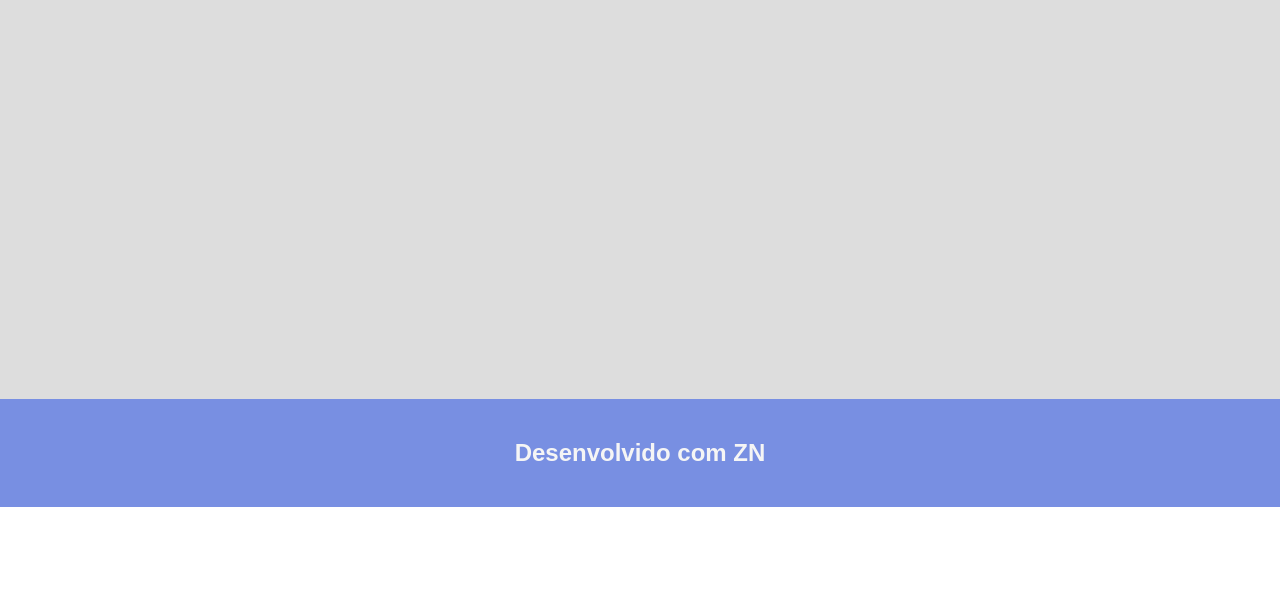
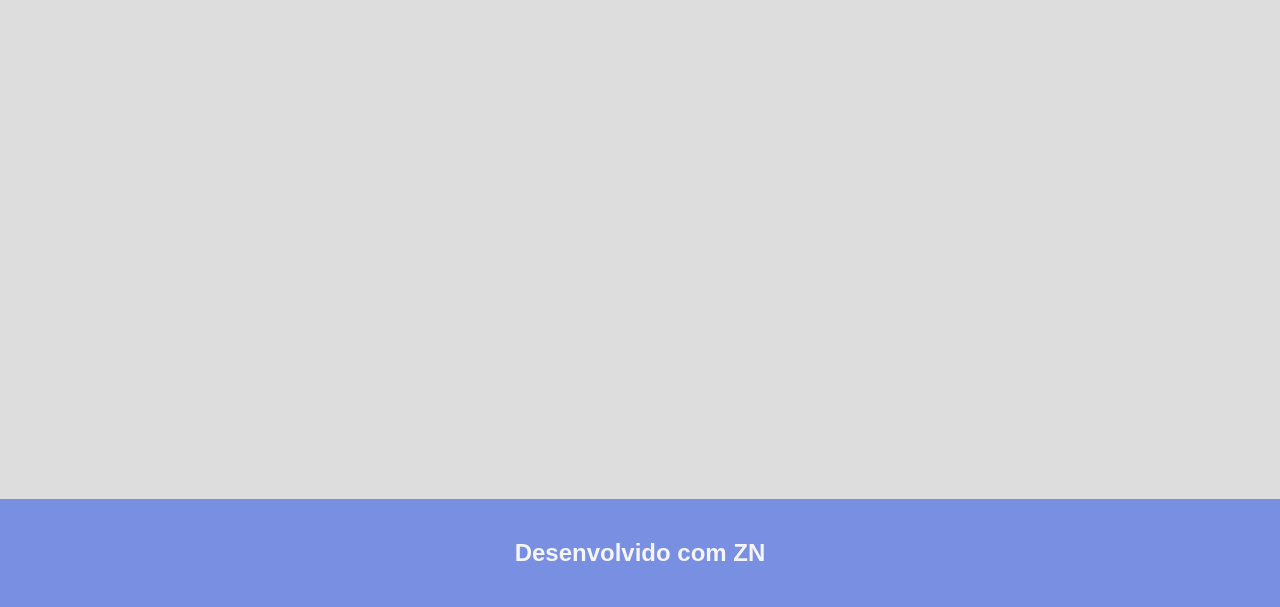
Before and after one commit to brunozn/germilia, a Django app: page / in a window 1280 px wide. Shown: the part 881-1488 px from the top of the page. Before the commit the page ends 1388 px from the top, so only its background shows below. Run offline with Django 3.2, Linux system fonts and the light colour scheme.

Commit message:
Testando a sicronização com o github

```diff
--- a/germilia/home/templates/home/home.html
+++ b/germilia/home/templates/home/home.html
@@ -203,7 +203,7 @@
         </div>
     </div>
 
-<div class="row" style="width: 100%; height: 400px; background-color: #ddd;">
+<div class="row" style="width: 100%; height: 500px; background-color: #ddd;">
 </div>
 
 <div class="footer">
```
